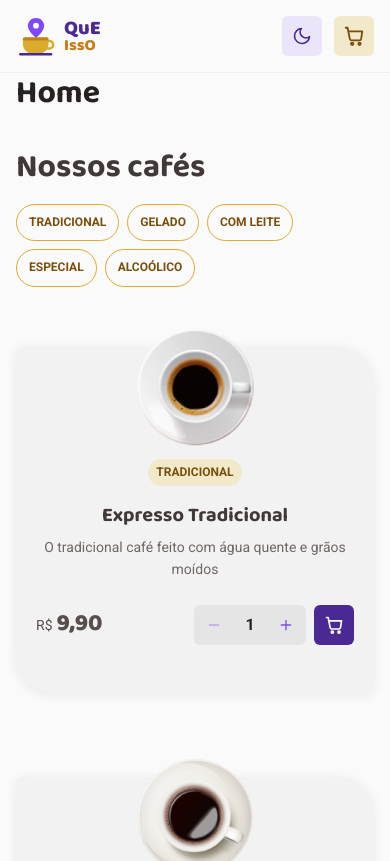
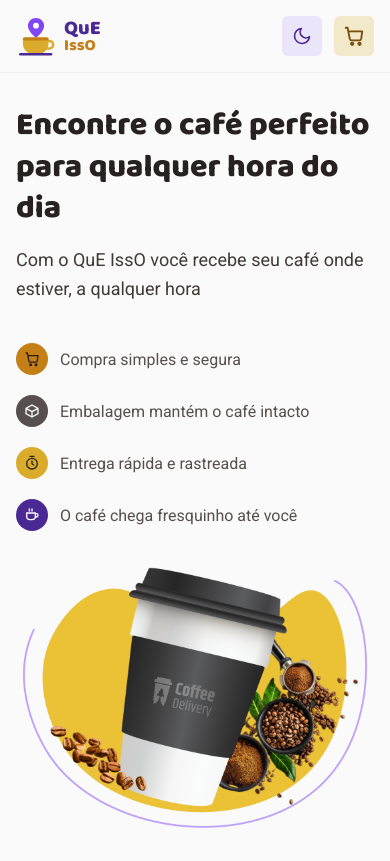
Before and after one commit to Devpaulo1/que_isso_delivery, a React (Vite) app: page / in a window 390 px wide. Shown: the top 861 px of the page. Built offline with nearby package versions, Linux system fonts and the light colour scheme.

Commit message:
feat: finalizar pagina home responsiva

```diff
--- /dev/null
+++ b/src/components/Hero/index.tsx
@@ -0,0 +1,111 @@
+import type { ReactNode } from 'react'
+import styled, { type DefaultTheme } from 'styled-components'
+import heroImage from '@/assets/hero.png'
+import { CartIcon, CoffeeIcon, PackageIcon, TimerIcon } from '@/components/icons'
+
+type Tone = 'yellowDark' | 'text' | 'yellow' | 'purple'
+
+const toneColors: Record<Tone, (theme: DefaultTheme) => { bg: string; fg: string }> = {
+  yellowDark: (t) => ({ bg: t.colors.brandYellowDark, fg: t.colors.onYellow }),
+  text: (t) => ({ bg: t.colors.text, fg: t.colors.background }),
+  yellow: (t) => ({ bg: t.colors.brandYellow, fg: t.colors.onYellow }),
+  purple: (t) => ({ bg: t.colors.brandPurpleDark, fg: t.colors.onBrand }),
+}
+
+const highlights: Array<{ tone: Tone; icon: ReactNode; text: string }> = [
+  { tone: 'yellowDark', icon: <CartIcon size={16} />, text: 'Compra simples e segura' },
+  { tone: 'text', icon: <PackageIcon size={16} />, text: 'Embalagem mantém o café intacto' },
+  { tone: 'yellow', icon: <TimerIcon size={16} />, text: 'Entrega rápida e rastreada' },
+  { tone: 'purple', icon: <CoffeeIcon size={16} />, text: 'O café chega fresquinho até você' },
+]
+
+const Section = styled.section`
+  display: grid;
+  gap: ${({ theme }) => theme.space[8]};
+  align-items: center;
+  padding-block: ${({ theme }) => theme.space[8]};
+
+  ${({ theme }) => theme.media.lg} {
+    grid-template-columns: 1fr 476px;
+    gap: ${({ theme }) => theme.space[12]};
+    padding-block: ${({ theme }) => theme.space[20]};
+  }
+`
+
+const Title = styled.h1`
+  font-size: ${({ theme }) => theme.fontSizes['3xl']};
+  font-weight: ${({ theme }) => theme.fontWeights.extraBold};
+
+  ${({ theme }) => theme.media.md} {
+    font-size: ${({ theme }) => theme.fontSizes['4xl']};
+  }
+`
+
+const Subtitle = styled.p`
+  margin-top: ${({ theme }) => theme.space[4]};
+  font-size: ${({ theme }) => theme.fontSizes.lg};
+  color: ${({ theme }) => theme.colors.subtitle};
+
+  ${({ theme }) => theme.media.md} {
+    font-size: ${({ theme }) => theme.fontSizes.xl};
+  }
+`
+
+const List = styled.ul`
+  display: grid;
+  gap: ${({ theme }) => theme.space[5]};
+  margin-top: ${({ theme }) => theme.space[10]};
+  list-style: none;
+
+  ${({ theme }) => theme.media.sm} {
+    grid-template-columns: repeat(2, minmax(0, 1fr));
+    column-gap: ${({ theme }) => theme.space[10]};
+  }
+
+  li {
+    display: flex;
+    align-items: center;
+    gap: ${({ theme }) => theme.space[3]};
+  }
+`
+
+const IconBadge = styled.span<{ $tone: Tone }>`
+  display: inline-flex;
+  flex-shrink: 0;
+  align-items: center;
+  justify-content: center;
+  width: 2rem;
+  height: 2rem;
+  border-radius: ${({ theme }) => theme.radii.pill};
+  background: ${({ theme, $tone }) => toneColors[$tone](theme).bg};
+  color: ${({ theme, $tone }) => toneColors[$tone](theme).fg};
+`
+
+const Illustration = styled.img`
+  width: 100%;
+  max-width: 476px;
+  height: auto;
+  margin: 0 auto;
+`
+
+export function Hero() {
+  return (
+    <Section aria-labelledby="hero-title">
+      <div>
+        <Title id="hero-title">Encontre o café perfeito para qualquer hora do dia</Title>
+        <Subtitle>
+          Com o QuE IssO você recebe seu café onde estiver, a qualquer hora
+        </Subtitle>
+        <List>
+          {highlights.map(({ tone, icon, text }) => (
+            <li key={text}>
+              <IconBadge $tone={tone}>{icon}</IconBadge>
+              {text}
+            </li>
+          ))}
+        </List>
+      </div>
+      <Illustration src={heroImage} alt="" width={476} height={357} />
+    </Section>
+  )
+}
--- a/src/pages/Home/index.tsx
+++ b/src/pages/Home/index.tsx
@@ -1,9 +1,10 @@
 import { CoffeeCatalog } from '@/components/CoffeeCatalog'
+import { Hero } from '@/components/Hero'
 
 export function Home() {
   return (
     <>
-      <h1>Home</h1>
+      <Hero />
       <CoffeeCatalog />
     </>
   )
```
Also changed, not shown: 3 other files (tests, documents, lock files or other folders).
